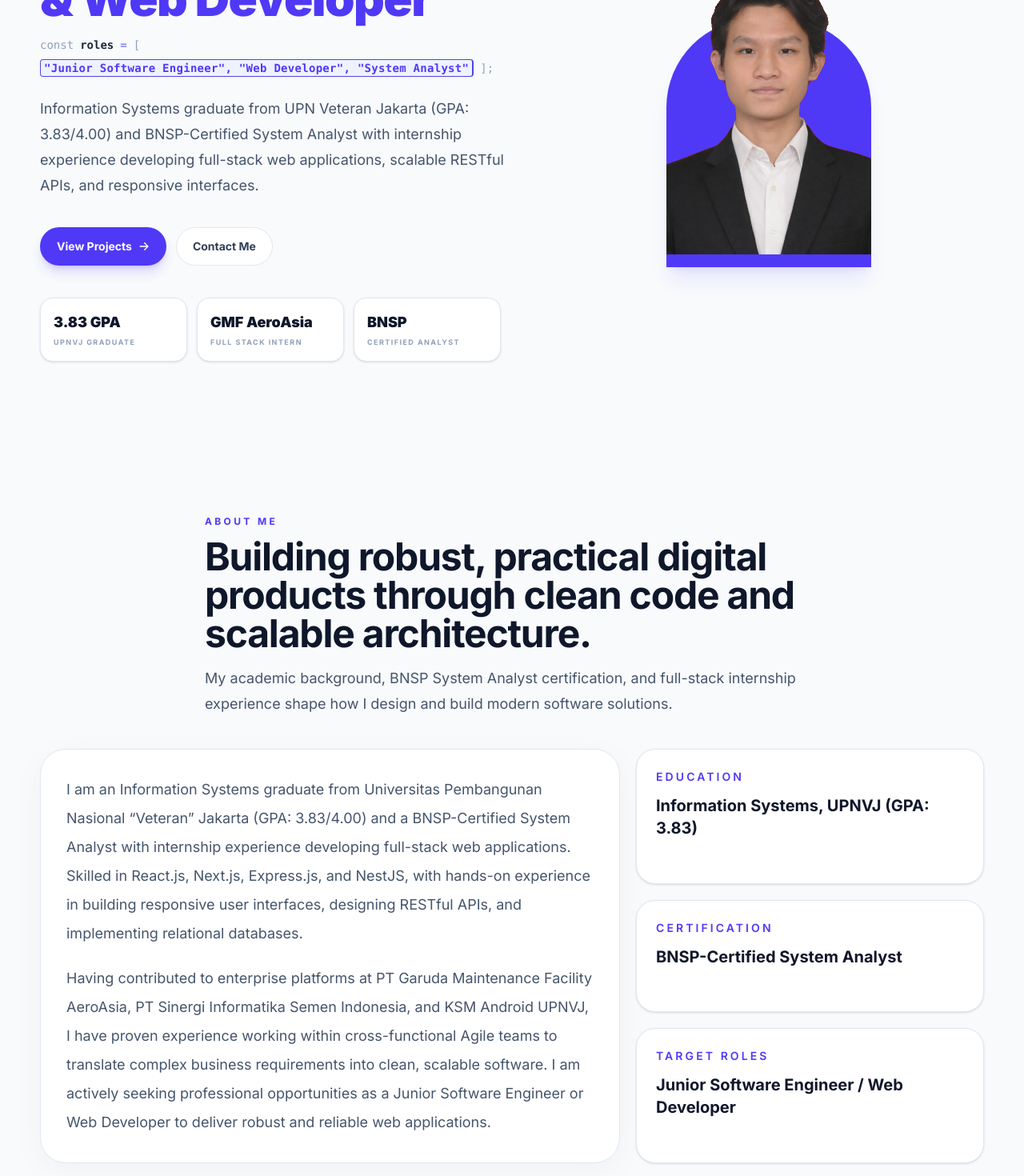
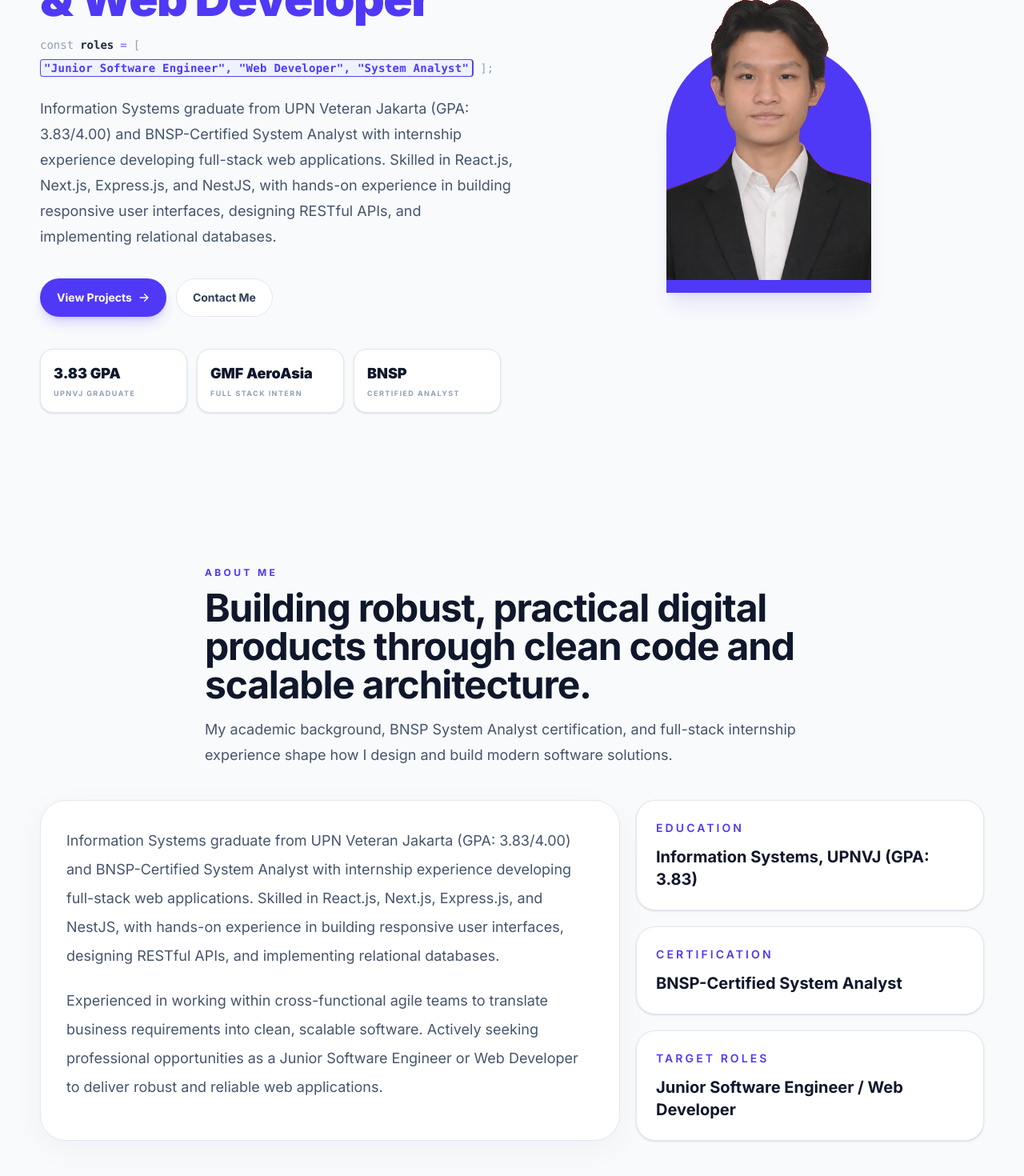
Before and after one commit to septian-sugiarta/Portfolio-SeptianSugiartaSaputra, a React (Vite) app: page / in a window 1280 px wide. Shown: the part 340-1810 px from the top of the page at 80% size. Built offline with nearby package versions, Linux system fonts and the light colour scheme; a web font is replaced by a local one.

Commit message:
chore: align exact summary text with CV

```diff
--- a/src/sections/About.jsx
+++ b/src/sections/About.jsx
@@ -13,10 +13,10 @@ function About() {
         <div className="grid gap-5 lg:grid-cols-[1.25fr_0.75fr]">
           <Reveal className="glass-panel rounded-[2rem] p-6 sm:p-8">
             <p className="text-lg leading-9 text-slate-600">
-              I am an Information Systems graduate from Universitas Pembangunan Nasional “Veteran” Jakarta (GPA: 3.83/4.00) and a BNSP-Certified System Analyst with internship experience developing full-stack web applications. Skilled in React.js, Next.js, Express.js, and NestJS, with hands-on experience in building responsive user interfaces, designing RESTful APIs, and implementing relational databases.
+              Information Systems graduate from UPN Veteran Jakarta (GPA: 3.83/4.00) and BNSP-Certified System Analyst with internship experience developing full-stack web applications. Skilled in React.js, Next.js, Express.js, and NestJS, with hands-on experience in building responsive user interfaces, designing RESTful APIs, and implementing relational databases.
             </p>
             <p className="mt-5 text-lg leading-9 text-slate-600">
-              Having contributed to enterprise platforms at PT Garuda Maintenance Facility AeroAsia, PT Sinergi Informatika Semen Indonesia, and KSM Android UPNVJ, I have proven experience working within cross-functional Agile teams to translate complex business requirements into clean, scalable software. I am actively seeking professional opportunities as a Junior Software Engineer or Web Developer to deliver robust and reliable web applications.
+              Experienced in working within cross-functional agile teams to translate business requirements into clean, scalable software. Actively seeking professional opportunities as a Junior Software Engineer or Web Developer to deliver robust and reliable web applications.
             </p>
           </Reveal>
           <Reveal delay={0.08} className="grid gap-5">
--- a/src/sections/Hero.jsx
+++ b/src/sections/Hero.jsx
@@ -55,7 +55,7 @@ function Hero() {
           </div>
 
           <p className="mt-6 max-w-2xl text-base leading-8 text-slate-600 sm:text-lg">
-            Information Systems graduate from UPN Veteran Jakarta (GPA: 3.83/4.00) and BNSP-Certified System Analyst with internship experience developing full-stack web applications, scalable RESTful APIs, and responsive interfaces.
+            Information Systems graduate from UPN Veteran Jakarta (GPA: 3.83/4.00) and BNSP-Certified System Analyst with internship experience developing full-stack web applications. Skilled in React.js, Next.js, Express.js, and NestJS, with hands-on experience in building responsive user interfaces, designing RESTful APIs, and implementing relational databases.
           </p>
           <div className="mt-9 flex flex-col gap-3 sm:flex-row">
             <Button href="#projects">
```
